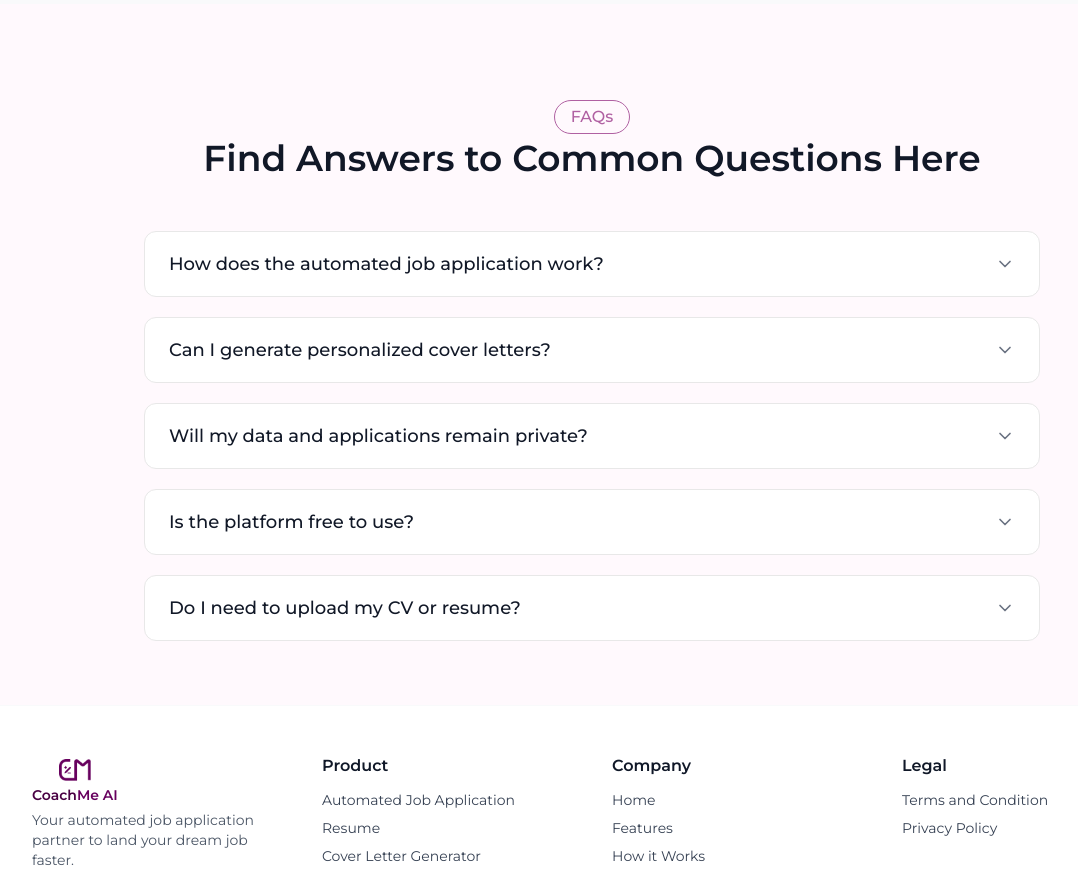
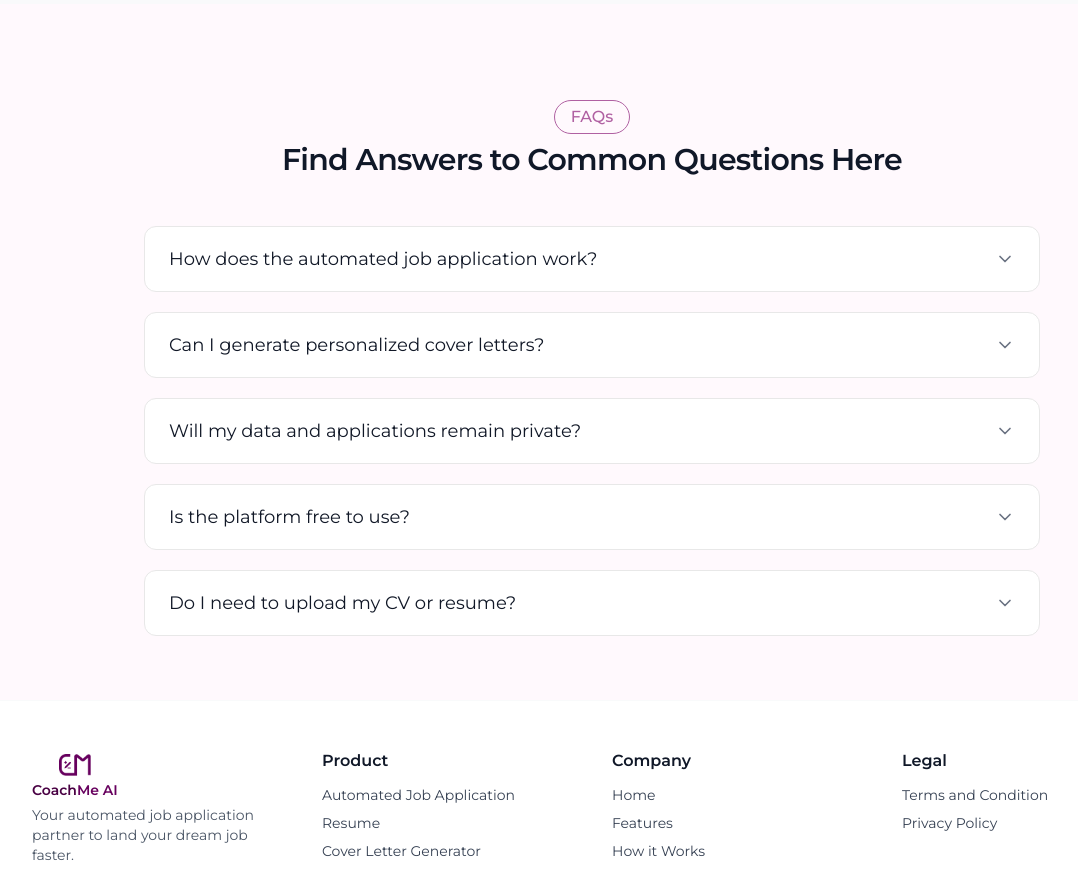
Before and after one commit to TheSkillGarage/coachme_ai, a React (Vite) app: page / in a window 1280 px wide. Shown: the part 3900-4771 px from the top of the page, without its empty margins (48-1126 px from the left). Built offline with nearby package versions, Linux system fonts and the light colour scheme.

Commit message:
Updated fonts and UI in new branch

```diff
--- a/src/index.css
+++ b/src/index.css
@@ -1,4 +1,5 @@
 @import url('https://fonts.googleapis.com/css2?family=Montserrat:ital,wght@0,100..900;1,100..900&family=Noto+Sans+Bhaiksuki&display=swap');
+
 @import "tailwindcss";
 
 @theme {
--- a/src/pages/landing/FAQs/index.jsx
+++ b/src/pages/landing/FAQs/index.jsx
@@ -40,11 +40,11 @@ export default function FaqSection() {
     <section id="faqs" className="bg-[#FFF9FD] py-16 px-4 sm:px-8 md:px-16 lg:px-24 font-inter">
       <div className="max-w-4xl mx-auto">
         {/* Header */}
-        <div className="text-center mb-12 pt-8  ">
+        <div className="space-y-2 text-center mb-12 pt-8  ">
           <p className="inline-block border border-text-[#B061A2]-800 text-[#B061A2] px-4 py-1 rounded-full font-medium ">
             FAQs
           </p>
-          <h2 className="text-2xl sm:text-3xl md:text-4xl  font-[600] text-[#111827] leading-snug">
+          <h2 className="text-2xl md:text-3xl font-semibold text-gray-900 tracking-tight font-inter">
             Find Answers to Common Questions Here
           </h2>
         </div>
@@ -59,7 +59,7 @@ export default function FaqSection() {
               {/* Question */}
               <button
                 onClick={() => toggleFaq(index)}
-                className="w-full flex justify-between items-center px-5 sm:px-6 py-4.5 text-left text-base sm:text-lg font-[500] text-[#111827]  focus:outline-none"
+                className="w-full flex justify-between items-center px-5 sm:px-6 py-4.5 text-left text-base sm:text-lg font-[400] text-[#111827]  focus:outline-none"
               >
                 <span className="flex-1">{faq.question}</span>
                 <ChevronDown
```
